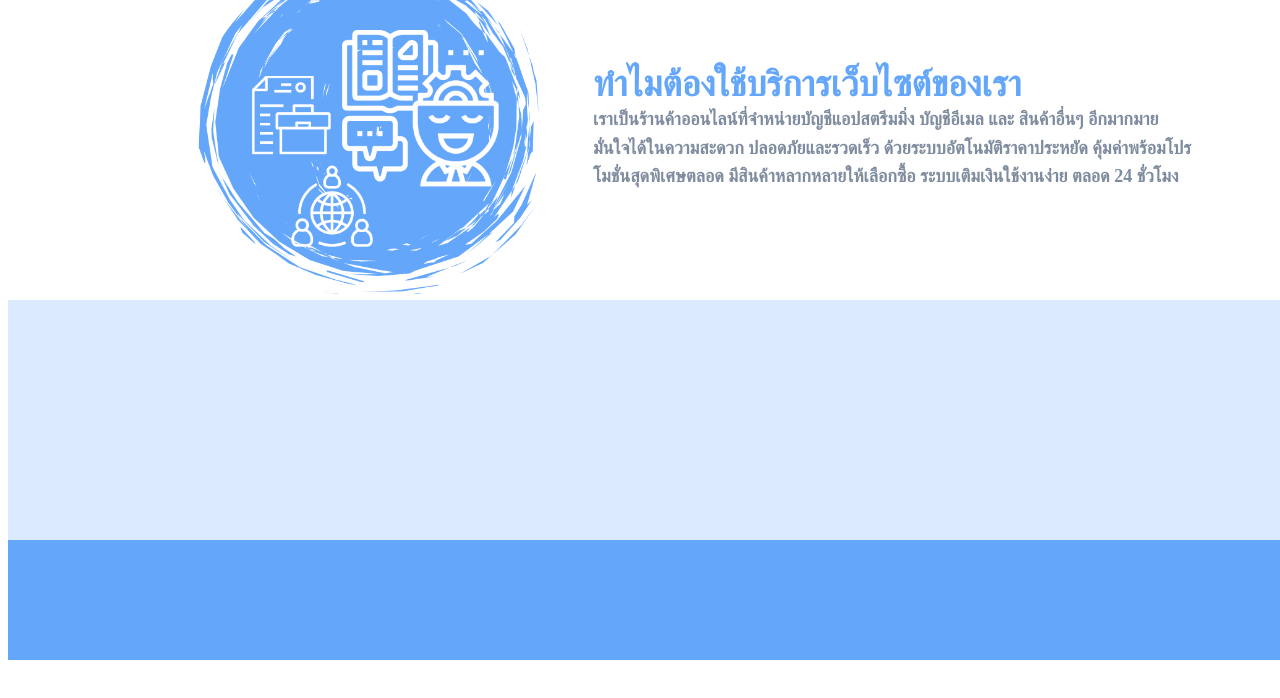
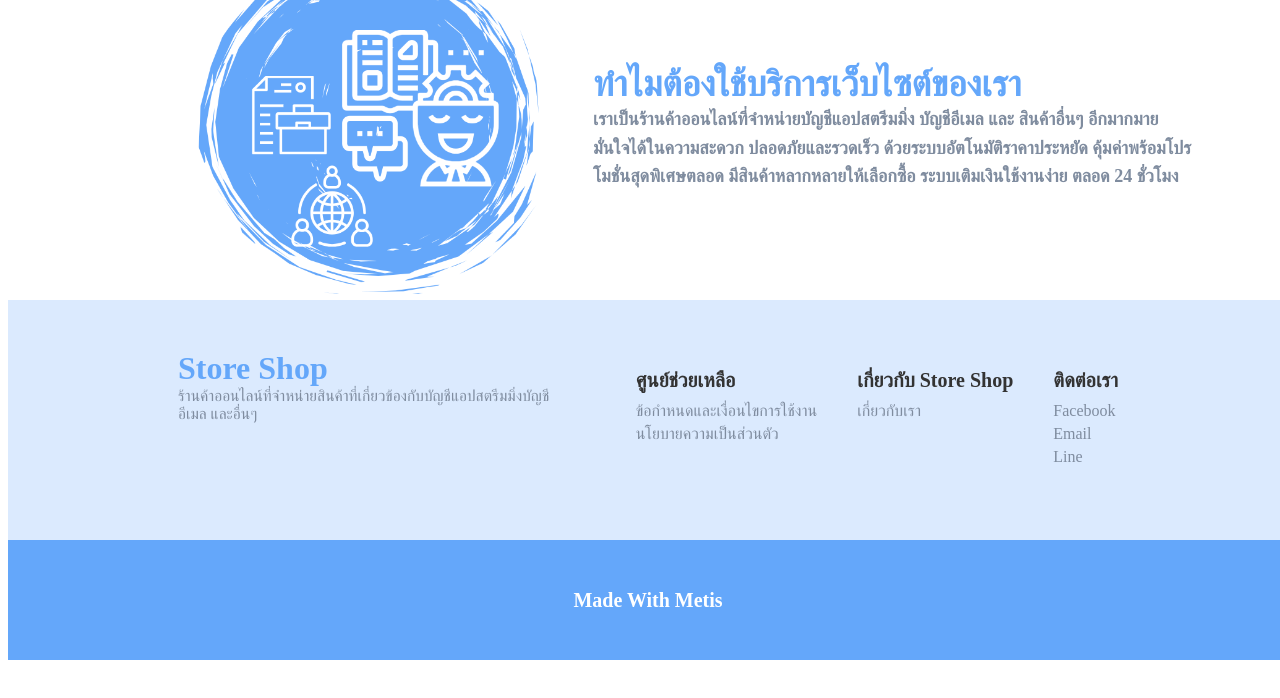
Before and after one commit to Metis1246/project-shop, a Nuxt app: page / in a window 1280 px wide. Shown: the part 1267-1965 px from the top of the page. Built offline with nearby package versions, Linux system fonts and the light colour scheme.

Commit message:
index.vue

```diff
--- a/pages/index.vue
+++ b/pages/index.vue
@@ -49,8 +49,35 @@
     </div>
 
     <div class="section section3">
-      <div class="inner-section inner1"></div>
-      <div class="inner-section inner2"></div>
+      <div class="inner-section inner1">
+        <div class="left-content">
+          <h2>Store Shop</h2>
+          <p>
+            ร้านค้าออนไลน์ที่จำหน่ายสินค้าที่เกี่ยวข้องกับบัญชีแอปสตรีมมิ่งบัญชีอีเมล
+            และอื่นๆ
+          </p>
+        </div>
+        <div class="right-content">
+          <div class="topic">
+            <h3>ศูนย์ช่วยเหลือ</h3>
+            <p @click="navigateTo('terms')">ข้อกำหนดและเงื่อนไขการใช้งาน</p>
+            <p @click="navigateTo('privacy')">นโยบายความเป็นส่วนตัว</p>
+          </div>
+          <div class="topic">
+            <h3>เกี่ยวกับ Store Shop</h3>
+            <p @click="navigateTo('about')">เกี่ยวกับเรา</p>
+          </div>
+          <div class="topic">
+            <h3>ติดต่อเรา</h3>
+            <p @click="navigateTo('facebook')">Facebook</p>
+            <p @click="navigateTo('email')">Email</p>
+            <p @click="navigateTo('line')">Line</p>
+          </div>
+        </div>
+      </div>
+      <div class="inner-section inner2">
+        <p class="made-with-metis">Made With Metis</p>
+      </div>
     </div>
   </div>
 </template>
@@ -95,6 +122,31 @@ onMounted(() => {
 onUnmounted(() => {
   clearInterval(interval);
 });
+
+const navigateTo = (page) => {
+  switch (page) {
+    case "terms":
+      window.location.href = "/terms";
+      break;
+    case "privacy":
+      window.location.href = "/privacy";
+      break;
+    case "about":
+      window.location.href = "/about";
+      break;
+    case "facebook":
+      window.location.href = "https://facebook.com";
+      break;
+    case "email":
+      window.location.href = "metis0987568205@gmail.com";
+      break;
+    case "line":
+      window.location.href = "https://line.me";
+      break;
+    default:
+      window.location.href = "/shops";
+  }
+};
 </script>
 
 <style scoped>
@@ -239,7 +291,7 @@ body {
 .bottom-section {
   background-color: #ffffff;
   width: 100vw;
-  height: auto; /* เปลี่ยนจาก height เป็น auto เพื่อให้ความสูงตามเนื้อหา */
+  height: auto;
   display: flex;
   justify-content: center;
   align-items: center;
@@ -310,8 +362,8 @@ body {
   display: flex;
   flex-direction: column;
   width: 100vw;
-  height: 100vh; /* ปรับเป็น 100vh เพื่อให้ความสูงเต็มจอ */
-  overflow: hidden; /* ป้องกันการแสดงเนื้อหาส่วนเกิน */
+  height: 100vh;
+  overflow: hidden;
 }
 
 .inner-section {
@@ -321,10 +373,66 @@ body {
 .inner1 {
   height: 30%;
   background-color: #dbeafe;
+  display: flex;
+  justify-content: space-between;
+  align-items: center;
+  padding: 0 170px;
 }
 
+.left-content {
+  max-width: 40%;
+  align-self: flex-start;
+  margin-top: 50px;
+}
+
+.left-content h2 {
+  font-size: 32px;
+  color: #64a7fa;
+}
+
+.left-content p {
+  font-size: 15.5px;
+  color: #7f8c9f;
+}
+
+.right-content {
+  display: flex;
+  gap: 40px;
+  text-align: left;
+}
+
+.topic {
+  text-align: left;
+}
+
+.topic h3 {
+  font-size: 20px;
+  color: #333;
+  margin-bottom: 10px;
+}
+
+.topic p {
+  font-size: 16px;
+  color: #7f8c9f;
+  cursor: pointer;
+  transition: color 0.3s ease;
+  margin: 5px 0;
+}
+
+.topic p:hover {
+  color: #64a7fa;
+}
 .inner2 {
   height: 15%;
   background-color: #64a7fa;
+  display: flex;
+  justify-content: center;
+  align-items: center;
+}
+
+.made-with-metis {
+  font-size: 20px;
+  color: white;
+  font-weight: bold;
 }
 </style>
```
